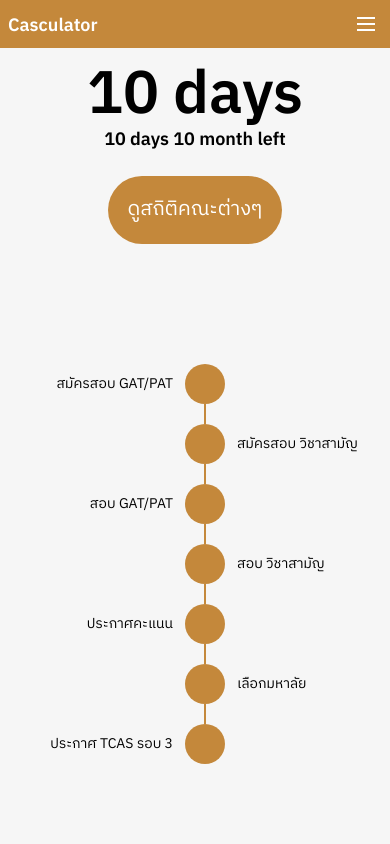
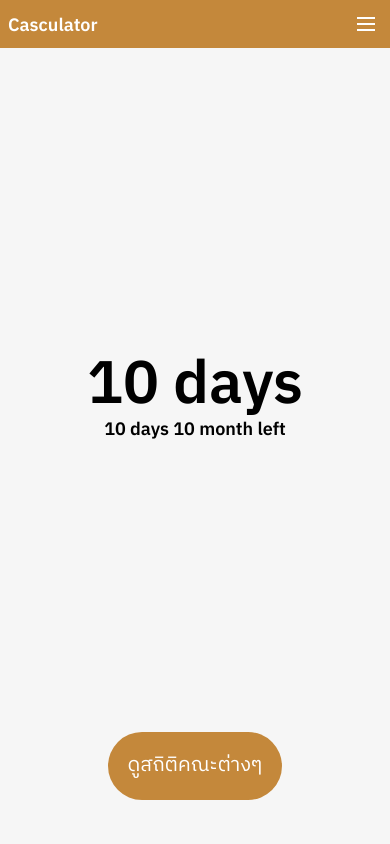
Before and after one commit to msp5382/casculator, a Next.js app: page / in a window 390 px wide. Shown: the top 844 px of the page. Built offline with nearby package versions, Linux system fonts and the light colour scheme.

Commit message:
fix: index responsive on Android

```diff
--- a/components/Nav.js
+++ b/components/Nav.js
@@ -2,7 +2,7 @@
 import { useRouter } from "next/router";
 
 import Hamburger from "hamburger-react";
-export default () => {
+const Nav = () => {
   const router = useRouter();
   const hRef = useRef(null);
   const [isOpen, setOpen] = useState(false);
@@ -75,3 +75,5 @@
     </>
   );
 };
+
+export default Nav;
--- a/pages/_app.js
+++ b/pages/_app.js
@@ -1,6 +1,6 @@
 import "tailwindcss/tailwind.css";
 import "../styles/global.css";
-function MyApp({ Component, pageProps }) {
+const MyApp = ({ Component, pageProps }) => {
   return (
     <>
       <Component {...pageProps} />
--- a/pages/index.js
+++ b/pages/index.js
@@ -2,7 +2,7 @@
 // Components
 import ProgressBar from "../components/Bars/ProgressBar";
 import Nav from "../components/Nav";
-export default () => {
+const Index = () => {
   const landing = useRef(0);
   const startCountDown = 365;
   const target = 10;
@@ -27,7 +27,7 @@
   return (
     <div
       ref={landing}
-      className="w-screen h-screen overflow-scroll flex flex-col"
+      className="w-screen h-web-kit overflow-scroll flex flex-col"
     >
       <Nav />
       <div
@@ -57,13 +57,15 @@
             </div>
           </div>
           <div
-            onClick={() =>
+            onClick={() => {
               landing.current.scrollTo({
                 top: document.body.scrollHeight,
                 behavior: "smooth",
-              })
+              });
+              console.log('scroll')
             }
-            className="pb-5 md:hidden flex justify-center"
+            }
+            className="pb-5 md:hidden mb-8 flex justify-center"
           >
             <ion-icon
               className="fill-current text-base"
@@ -79,3 +81,5 @@
     </div>
   );
 };
+
+export default Index;
--- a/tailwind.config.js
+++ b/tailwind.config.js
@@ -4,6 +4,9 @@
   darkMode: false, // or 'media' or 'class'
   theme: {
     extend: {
+      height: {
+        "web-kit": "-webkit-fill-available"
+      },
       transformOrigin: {
         "0": "0%",
       },
```
